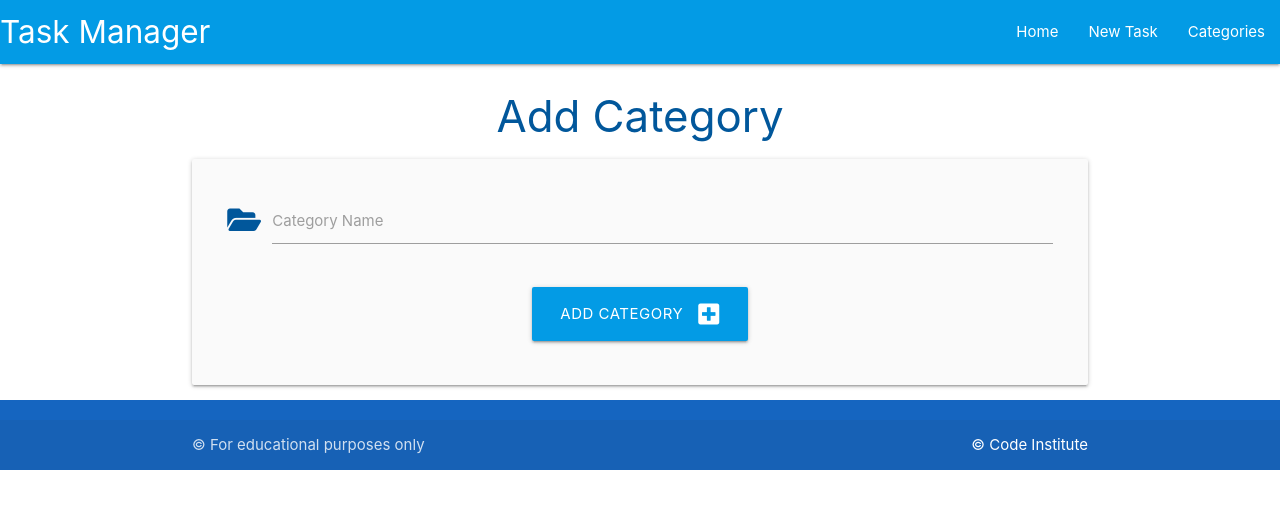
After one commit to nameiswaiyinsin/flask-sqlalchemy-task-manager, a Python web app: template taskmanager/templates/add_category.html in a window 1280 px wide. The commit adds this page. Shown: the top 509 px of the page. Run offline with Jinja, Linux system fonts and the light colour scheme; the template is opened without the code that fills it, so the values that code supplies are empty.

Commit message:
Add add_category and category page and connected data to be posted to the add category field and inserted into database in postgres taskmanager database

```diff
--- /dev/null
+++ b/taskmanager/templates/add_category.html
@@ -0,0 +1,29 @@
+{% extends "base.html" %}
+{% block content %}
+
+<h3 class="light-blue-text text-darken-4 center-align">Add Category</h3>
+
+<div class="row card-panel grey lighten-5">
+    <form class="col s12" method="POST" action="{{ url_for('add_category') }}">
+        <!-- category_name -->
+        <div class="row">
+            <div class="input-field col s12">
+                <i class="fas fa-folder-open prefix light-blue-text text-darken-4"></i>
+                <input id="category_name" name="category_name" minlength="3" maxlength="25" type="text"
+                    class="validate">
+                <label for="category_name">Category Name</label>
+            </div>
+        </div>
+        <!-- category_name -->
+        <div class="row">
+            <div class="col s12 center-align">
+                <button type="submit" class="btn-large light-blue darken-1">
+                    Add Category <i class="fas fa-plus-square right"></i>
+                </button>
+            </div>
+        </div>
+    </form>
+</div>
+
+
+{% endblock %}
--- a/taskmanager/templates/base.html
+++ b/taskmanager/templates/base.html
@@ -24,7 +24,7 @@
                 <ul class="right hide-on-med-and-down">
                     <li><a href="{{ url_for('home') }}">Home</a></li>
                     <li><a href="">New Task</a></li>
-                    <li><a href="">Categories</a></li>
+                    <li><a href="{{ url_for('categories') }}">Categories</a></li>
 
                 </ul>
             </div>
@@ -34,7 +34,7 @@
         <ul class="sidenav" id="mobile-demo">
             <li><a href="{{ url_for('home') }}">Home</a></li>
             <li><a href="">New Task</a></li>
-            <li><a href="">Categories</a></li>
+            <li><a href="{{ url_for('categories') }}">Categories</a></li>
         </ul>
     </header>
 
```
Also changed, not shown: taskmanager/routes.py (+16 -1 lines), taskmanager/templates/categories.html (added, +14 -0 lines).
